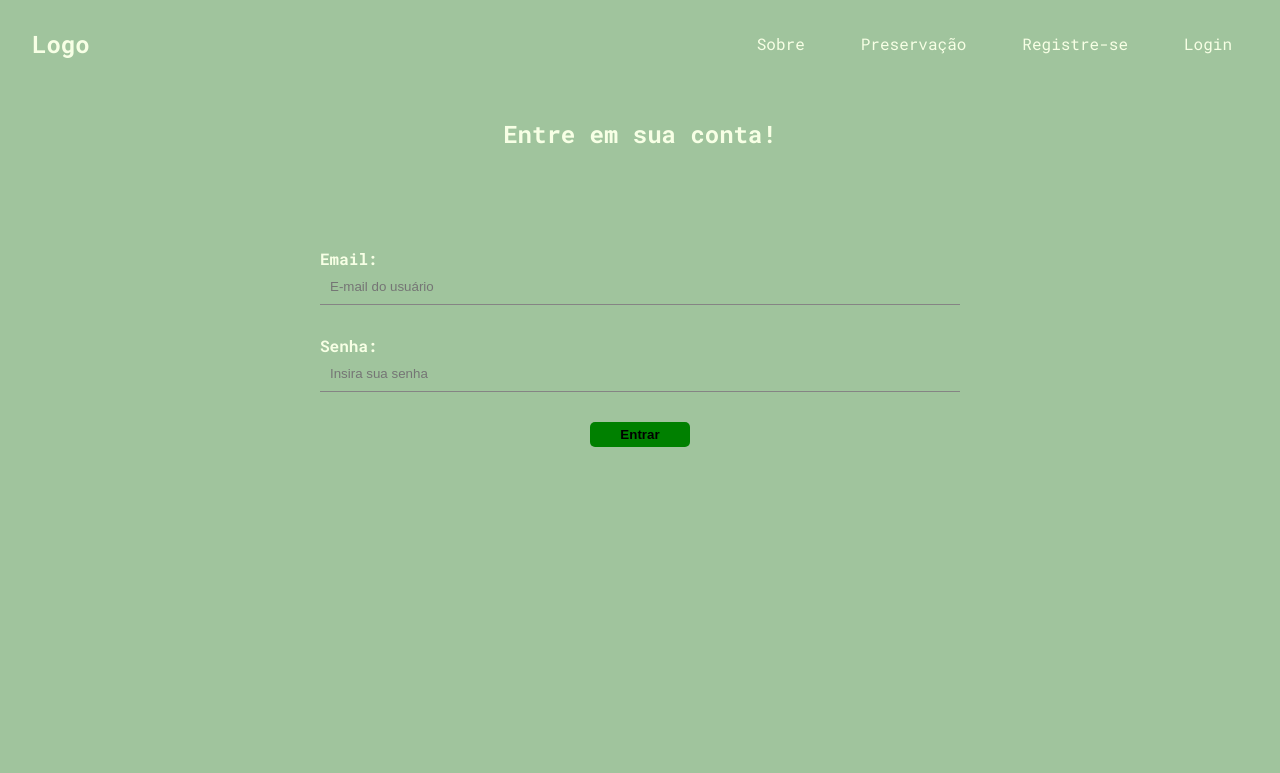
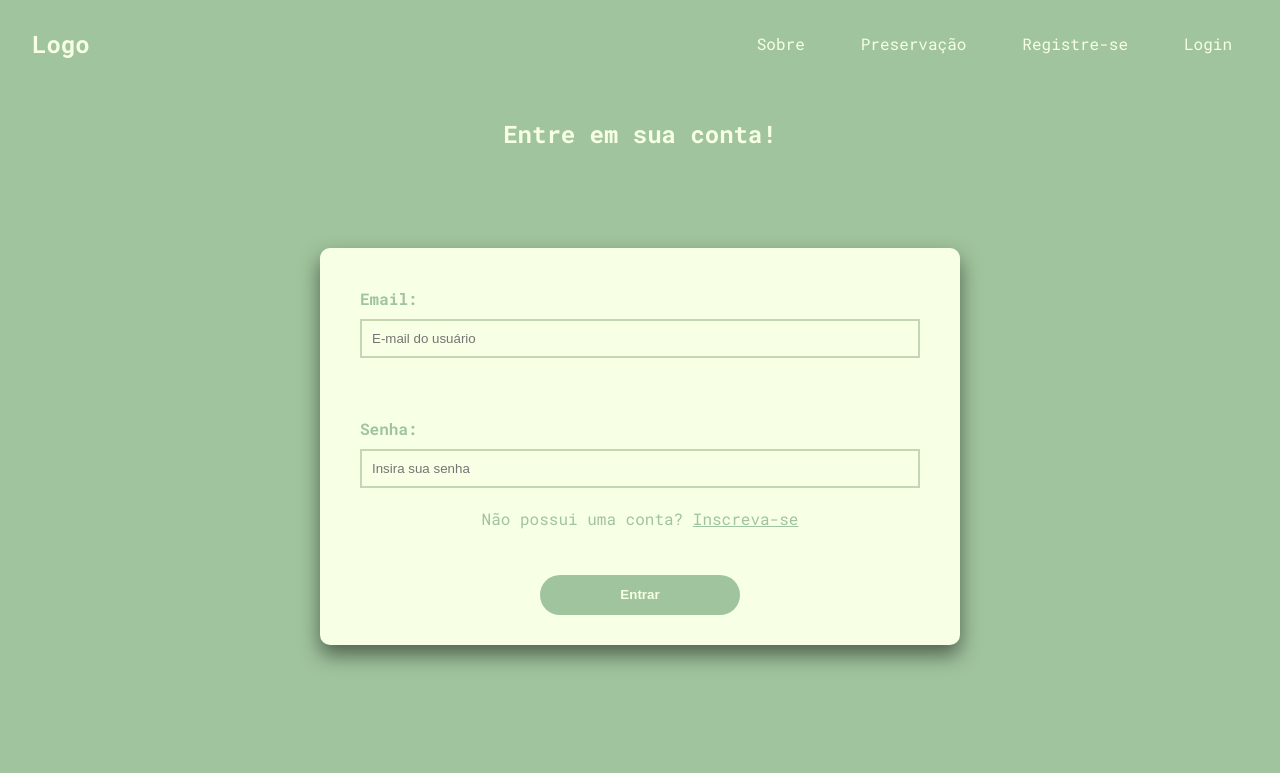
Before and after one commit to RossiGu/LandingPage, a React (Create React App) app in the folder landingpage/: page /login in a window 1280 px wide. Shown: the top 773 px of the page. Built offline with nearby package versions, Linux system fonts and the light colour scheme.

Commit message:
LandingPageFacul

```diff
--- a/landingpage/package.json
+++ b/landingpage/package.json
@@ -6,7 +6,7 @@
     "@testing-library/jest-dom": "^5.16.5",
     "@testing-library/react": "^13.4.0",
     "@testing-library/user-event": "^13.5.0",
-    "firebase": "^9.22.2",
+    "firebase": "^9.23.0",
     "react": "^18.2.0",
     "react-dom": "^18.2.0",
     "react-router-dom": "^6.13.0",
--- a/landingpage/src/App.js
+++ b/landingpage/src/App.js
@@ -1,11 +1,14 @@
 import './App.css';
+import { BrowserRouter, Routes, Route } from 'react-router-dom';
+import { useState, useEffect } from 'react';
+
+
 import NavBar from './components/NavBar';
 import Home from './pages/Home/Home'
 import Sobre from './pages/Sobre/Sobre'
 import Register from './pages/Register/Register'
 import Login from './pages/Login/Login'
 import Preservacao from './pages/Preservacao/Preservacao'
-import { BrowserRouter, Routes, Route } from 'react-router-dom';
 import Footer from './components/Footer';
 
 function App() {
--- a/landingpage/src/hooks/useAuth.js
+++ b/landingpage/src/hooks/useAuth.js
@@ -10,7 +10,7 @@ import {
 
 import { useState, useEffect } from "react";
 
-export const useAuthentication = () => {
+export const useAuth = () => {
   const [error, setError] = useState(null);
   const [loading, setLoading] = useState(null);
 
--- a/landingpage/src/index.css
+++ b/landingpage/src/index.css
@@ -20,36 +20,64 @@ a:hover {
 form {
     max-width: 50%;
     margin: 0 auto;
+    background-color: #F7FFE5;
+    color: #a0c49d;
+    border-radius: 10px;
+    box-shadow: rgba(0, 0, 0, 0.5) 0 10px 20px;
 }
 
 label {
     display: flex;
     flex-direction: column;
     text-align: left;
-    margin-bottom: 30px;
+    margin-bottom: 20px;
 }
 
 label span {
     font-weight: bold;
-    margin: 0;
+    margin-top: 40px;
+    margin-left: 40px;
 }
 
 input {
+    margin-top: 10px;
+    margin-left: 40px;
+    margin-right: 40px;
+    background-color: transparent;
     box-sizing: border-box;
-    border: none;
-    border-bottom: 1px solid #858484;
     padding: 10px;
-    background-color: transparent;
+    border: #C4D7B2 solid 2px;
+}
+
+form a {
+    color: #a0c49d;
+    text-decoration: underline;
+}
+
+form a:hover {
+    color: #C4D7B2;
 }
 
 .btnForm {
+    color: #f7ffe5;
+    margin: 30px;
     align-items: center;
-    background-color: green;
+    background-color: #a0c49d;
     text-align: center;
     cursor: pointer;
-    width: 100px;
-    height: 25px;
+    width: 200px;
+    height: 40px;
     border: none;
     font-weight: bold;
-    border-radius: 5px;
+    border-radius: 2em;
 }
+
+.btnForm:hover {
+    box-shadow: rgba(0, 0, 0, 0.5) 0 10px 20px;
+    transform: translateY(-2px);
+}
+
+.btnForm:active {
+    box-shadow: none;
+    transform: translateY(0);
+}
--- a/landingpage/src/pages/Home/Home.css
+++ b/landingpage/src/pages/Home/Home.css
@@ -16,14 +16,14 @@
 }
 
 .content h2 {
-    margin-top: 100px;
+    margin-top: 150px;
     margin-left: 10px;
     font-size: 80px;
     color: #f7ffe5;
 }
 
 .content p {
-    margin-top: 80px;
+    margin-top: 150px;
     margin-left: 10px;
     color: #ffffff;
 }
--- a/landingpage/src/pages/Login/Login.js
+++ b/landingpage/src/pages/Login/Login.js
@@ -1,4 +1,5 @@
 import "./Login.css"
+import { Link } from 'react-router-dom'
 
 const Login = () => {
   return (
@@ -23,6 +24,7 @@ const Login = () => {
                 placeholder="Insira sua senha"
                 />
             </label>
+            <p>Não possui uma conta? <Link to='/registro'>Inscreva-se</Link></p>
             <button className="btnForm">Entrar</button>
         </form>
     </div>
--- a/landingpage/src/pages/Register/Register.js
+++ b/landingpage/src/pages/Register/Register.js
@@ -1,4 +1,5 @@
 import "./Register.css"
+import { Link } from 'react-router-dom'
 
 const Register = () => {
   return (
@@ -41,6 +42,7 @@ const Register = () => {
                 placeholder="Confirme sua senha"
                 />
             </label>
+            <p>Já possui uma conta? <Link to='/login'>Entre aqui</Link></p>
             <button className="btnForm">Enviar</button>
         </form>
     </div>
```
Also changed, not shown: landingpage/src/firebase/config.js (+2 -5 lines), 1 other file (tests, documents, lock files or other folders). Lines whose indentation alone changed are shown as unchanged.
